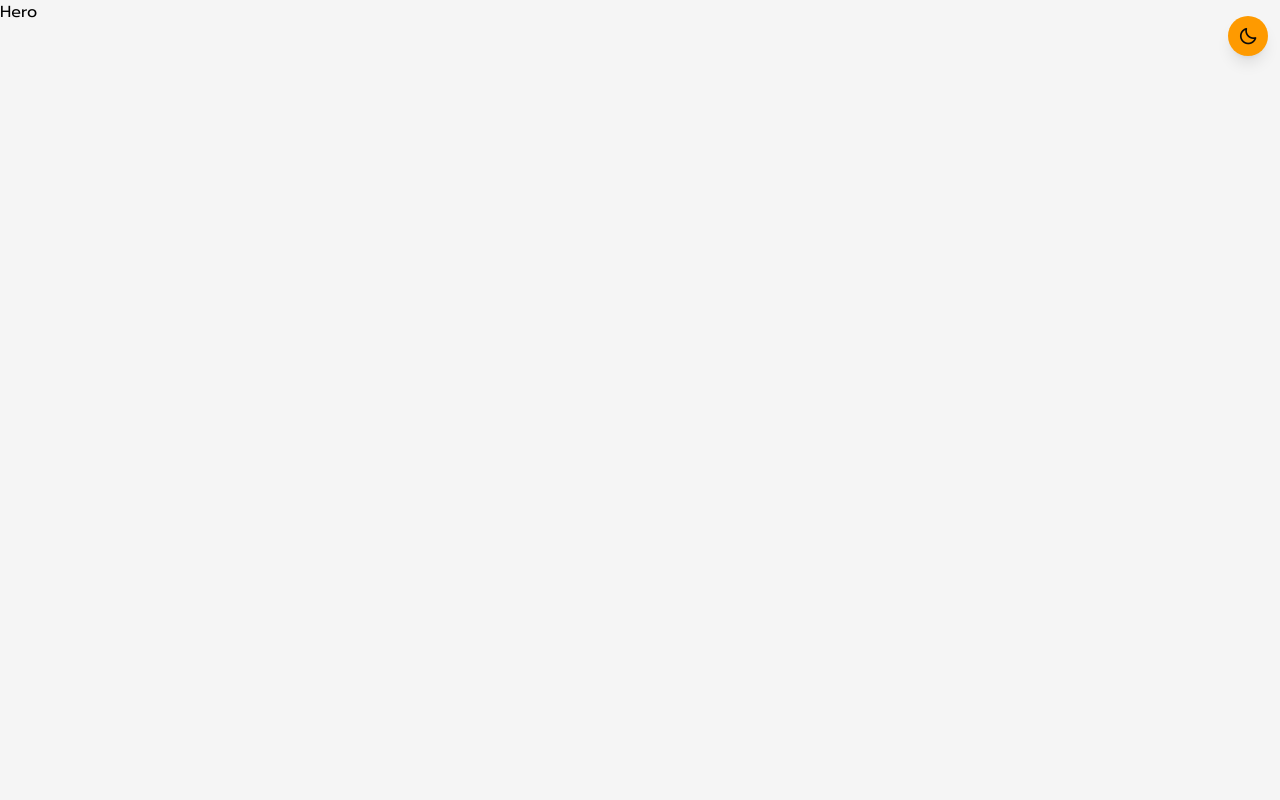
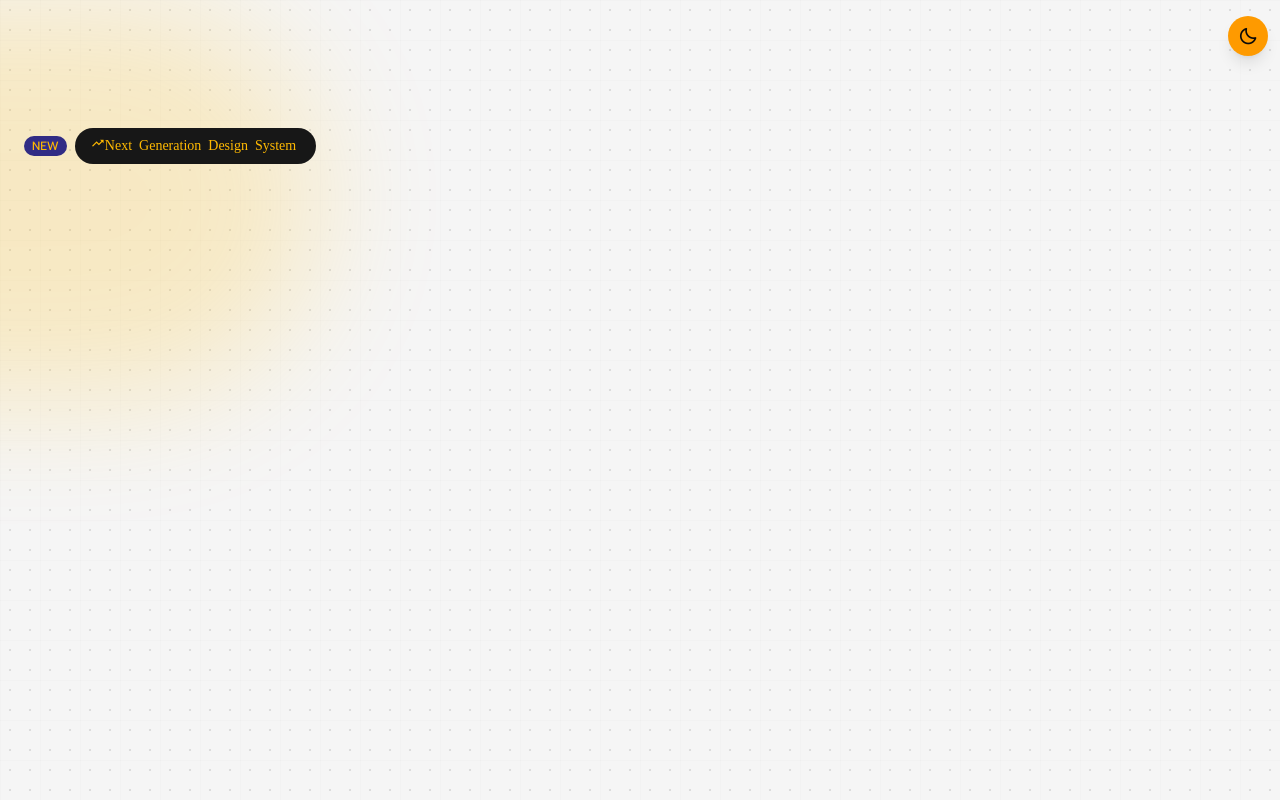
Before and after one commit to josephinezayawe/advanced, a React (Vite) app: page / in a window 1280 px wide. Built offline with nearby package versions, Linux system fonts and the light colour scheme.

Commit message:
adding side color and two principal buttons

```diff
--- a/src/App.jsx
+++ b/src/App.jsx
@@ -16,18 +16,41 @@ const App = () => {
   };
 
   return (
-    <div className="min-h-screen bg-neutral-100 relative dark:bg-neutral-950">
+    <div
+      className="min-h-screen bg-neutral-100 relative
+     dark:bg-neutral-950 transition-colors duration-300 isolate "
+    >
+      <div className="absolute inset-0 -z-10 ">
+        <div
+          className="absolute inset-0 opacity-30 dark:hidden "
+          style={{
+            backgroundImage:
+              "linear-gradient(to right, rgba(0,0,0,0.05) 1px, transparent 1px), linear-gradient(to bottom,  rgba(0,0,0,0.05)1px, transparent 1px)",
+            backgroundSize: "40px 40px",
+          }}
+        ></div>
+        <div
+          className="absolute inset-0  dark:hidden "
+          style={{
+            backgroundImage:
+              "radial-gradient(rgba(0, 0, 0, 0.1) 1px, transparent 1px)",
+            backgroundSize: "20px 20px",
+          }}
+        ></div>
         <button
           onClick={toggleDarkMode}
           className="fixed top-3 lg:top-4 right-3 lg:4 w-9
        h-9 lg:w-10 lg:h-10 flex justify-center items-center rounded-full
        bg-amber-500 text-neutral-950 shadow-lg hover:bg-amber-500
-       transition-colors"
+       transition-colors cursor-pointer z-10"
         >
           {" "}
-        <i className="bx bx-moon text-lg lg:text-xl"></i>
+          <i
+            className={`bx bx-${darkMode ? "sun" : "moon"} text-lg lg:text-xl`}
+          ></i>
         </button>
         <Hero />
+      </div>
     </div>
   );
 };
--- a/src/components/hero.jsx
+++ b/src/components/hero.jsx
@@ -1,7 +1,42 @@
 import React from "react";
 
 const Hero = () => {
-  return <div>Hero</div>;
+  return (
+    <div className="isolate">
+      <div className="absolute inset-0 -z-10 ">
+        <div
+          className="absolute top-0 -left-1/4 w-1/2 h-1/2 bg-amber-400
+       dark:bg-amber-500 rounded-full blur-3xl opacity-20"
+        ></div>
+      </div>
+      <div className="container mx-auto px-6 py-20 md:py-24 lg:py-28 xl:py-32">
+        <div className="flex flex-col lg:flex-row items-center gap-8 lg:gap-12 xl:gap-16 ">
+          <div className="flex-1 space-y-6 lg:space-y-7">
+            <div className="space-y-4 lg:space-y-5">
+              <div className="flex items-center">
+                <span
+                  className="   inline-flex items-center px-2 py-0.5
+                rounded-full text-xs font-medium
+                 bg-indigo-900 text-amber-400 mr-2"
+                >
+                  NEW
+                </span>
+                <h2
+                  className="inline-block px-3 py-1.5 lg:px-4 lg:py-2
+                rounded-full bg-neutral-900 text-amber-400 font-medium
+                text-sm backdrop-blur-sm border-neutral-800/50"
+                >
+                  <i className="bx bx-trending-up mr-1">
+                    Next Generation Design System
+                  </i>
+                </h2>
+              </div>
+            </div>
+          </div>
+        </div>
+      </div>
+    </div>
+  );
 };
 
 export default Hero;
```
Lines whose indentation alone changed are shown as unchanged.
